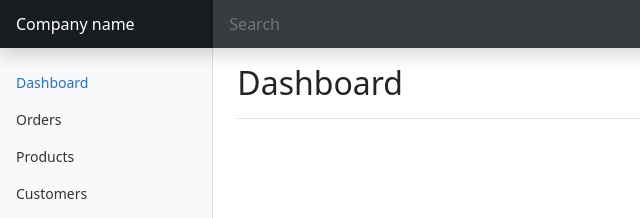
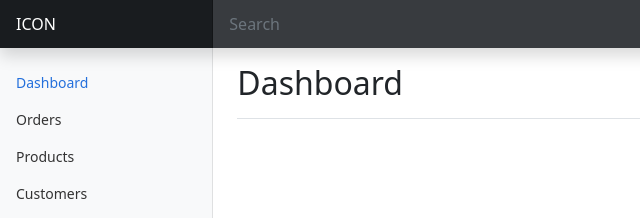
Before and after one commit to legion-xx/legion-xx.github.io, a plain HTML site: page index.html in a window 1280 px wide. Shown: the top 218 px of the page, 0-640 px from the left. Drawn offline with nearby package versions, Linux system fonts and the light colour scheme.

Commit message:
Update index.html

```diff
--- a/index.html
+++ b/index.html
@@ -6,7 +6,7 @@
     <meta name="description" content="">
     <meta name="author" content="Mark Otto, Jacob Thornton, and Bootstrap contributors">
     <meta name="generator" content="Hugo 0.88.1">
-    <title>Dashboard Template · Bootstrap v5.1</title>
+    <title>OBSIDIAN-X</title>
 
     <link rel="canonical" href="https://getbootstrap.com/docs/5.1/examples/dashboard/">
 
@@ -38,7 +38,7 @@
   <body>
 
 <header class="navbar navbar-dark sticky-top bg-dark flex-md-nowrap p-0 shadow">
-  <a class="navbar-brand col-md-3 col-lg-2 me-0 px-3" href="#">Company name</a>
+  <a class="navbar-brand col-md-3 col-lg-2 me-0 px-3" href="#">ICON</a>
   <button class="navbar-toggler position-absolute d-md-none collapsed" type="button" data-bs-toggle="collapse" data-bs-target="#sidebarMenu" aria-controls="sidebarMenu" aria-expanded="false" aria-label="Toggle navigation">
     <span class="navbar-toggler-icon"></span>
   </button>
```
